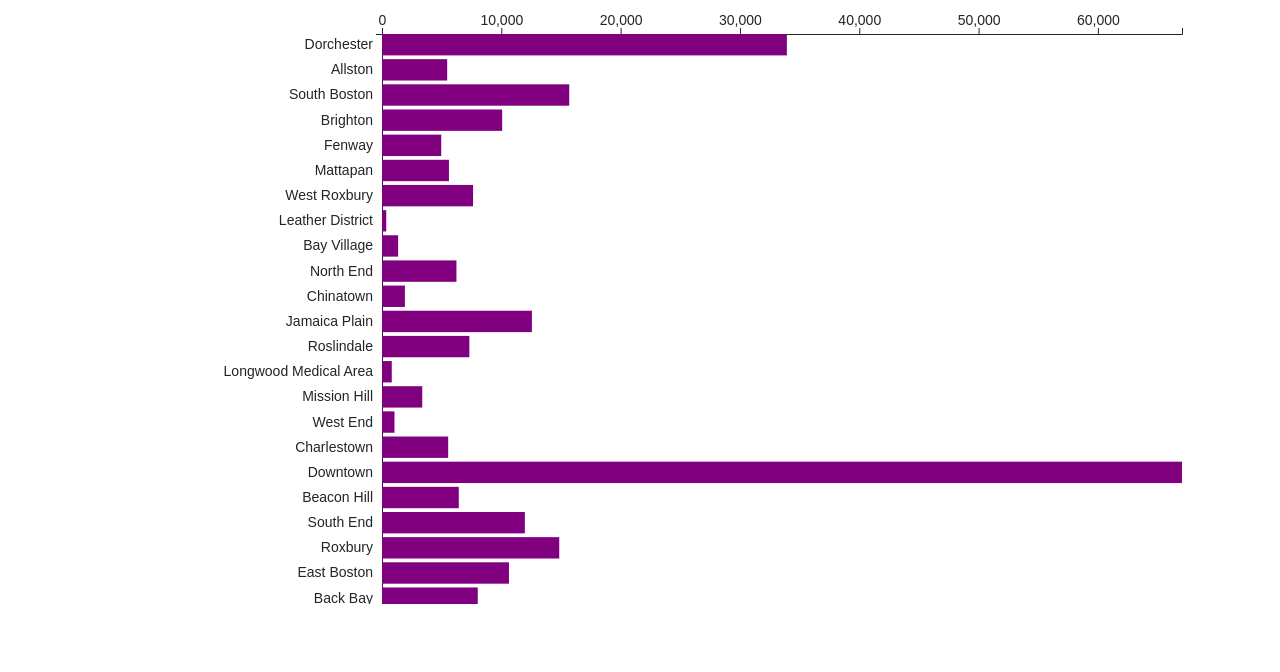
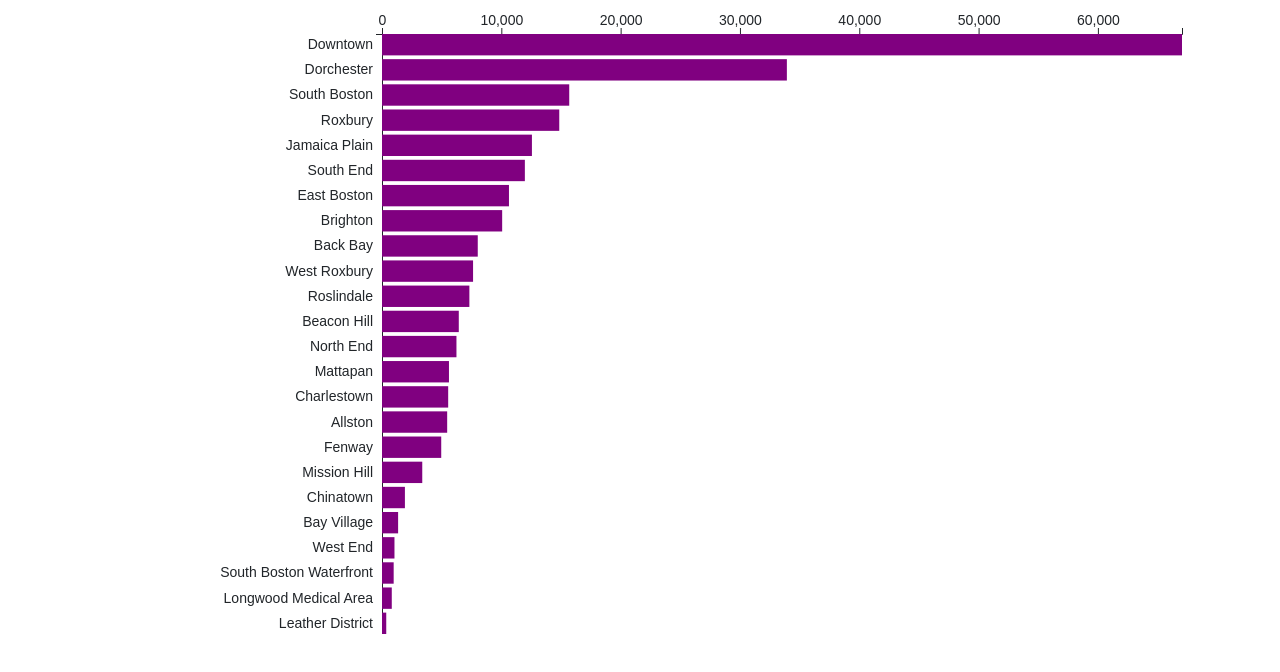
Before and after one commit to watkin-mit/pset8, a plain HTML site: page index.html in a window 1280 px wide. Shown: the part 42-714 px from the top of the page. Drawn offline with nearby package versions, Linux system fonts and the light colour scheme.

Commit message:
Add files via upload

```diff
--- a/index.html
+++ b/index.html
@@ -60,6 +60,14 @@
 				const width = 800;
 				const height = 600;
 				const margin = {left:300, right:30, top:30, bottom:30};
+
+				// for the sorting: from https://stackoverflow.com/questions/32305806/sorting-csv-according-to-particular-column
+				function compare(a, b) {
+					if (a.total_count < b.total_count) return -1;
+					if (a.total_count > b.total_count) return 1;
+					return 0;
+				}
+
 /*
 				const marginBottom = 30;
 				const marginLeft = 300;
@@ -78,7 +86,7 @@
  */
 				const svg = d3.select("#bar-chart")
 						.append("svg")
-						.attr("height",height)
+						.attr("height",height+margin.top)
 						.attr("width","100%");
 						//.attr("viewBox", [margin.left, margin.top, width+margin.right, height + margin.bottom]);
 
@@ -176,7 +184,7 @@
 					d3.csv("./boston_311.csv", d3.autoType)
 							.then(function(data) {
 									console.log(data);
-									// const xValues = data.map(d => d.total_count);
+									data.sort(compare);
 									plotBarChart(data);
 							})
 
```
